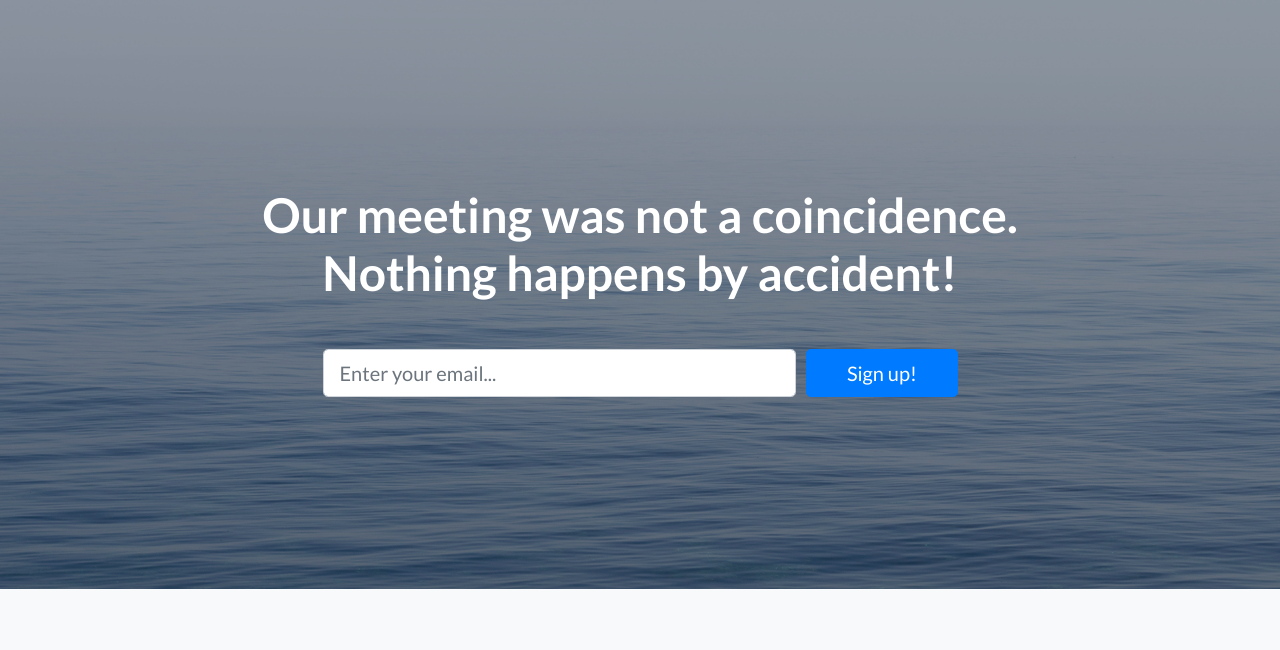
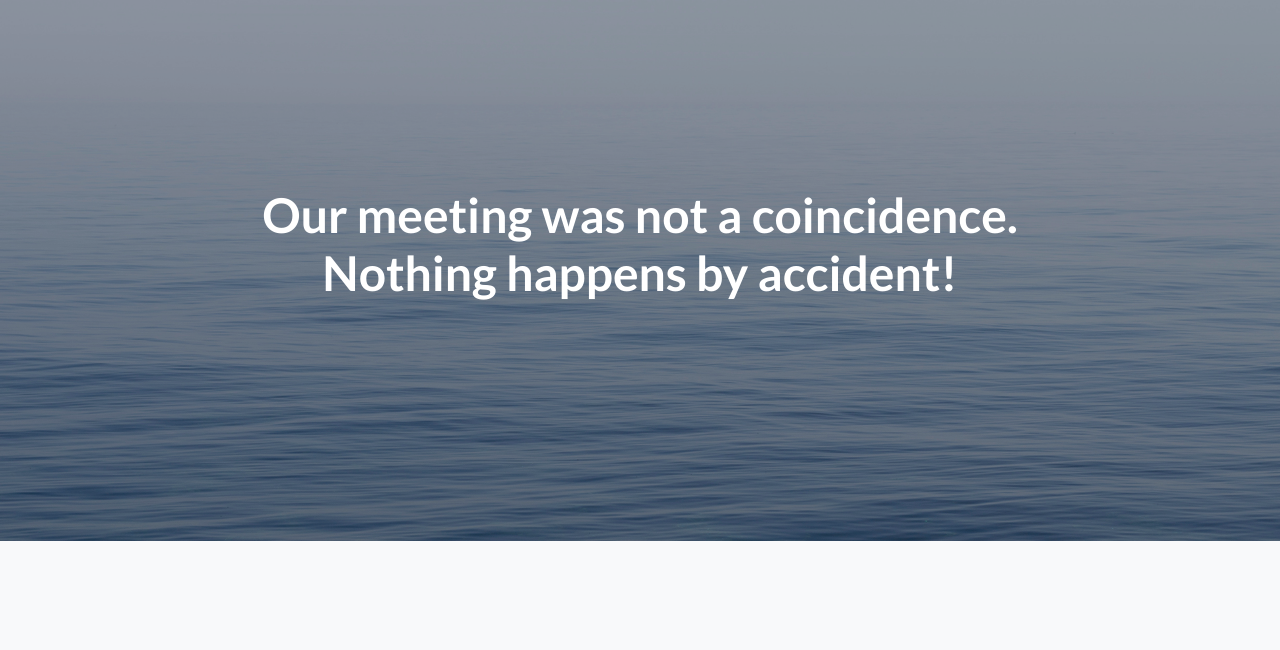
Before and after one commit to yosef7/personal-page, a website: page index.html in a window 1280 px wide. Shown: the part 62-712 px from the top of the page. Drawn offline with Linux system fonts and the light colour scheme.

Commit message:
ajustes basicos

```diff
--- a/index.html
+++ b/index.html
@@ -41,15 +41,15 @@
         <div class="col-xl-9 mx-auto">
           <h1 class="mb-5">Our meeting was not a coincidence. Nothing happens by accident!</h1>
         </div>
-        <div class="col-md-10 col-lg-8 col-xl-7 mx-auto">
+    <!--    <div class="col-md-10 col-lg-8 col-xl-7 mx-auto">
           <form>
             <div class="form-row">
               <div class="col-12 col-md-9 mb-2 mb-md-0">
                 <input type="email" class="form-control form-control-lg" placeholder="Enter your email...">
-              </div>
+             </div>
               <div class="col-12 col-md-3">
                 <button type="submit" class="btn btn-block btn-lg btn-primary">Sign up!</button>
-              </div>
+              </div>-->
             </div>
           </form>
         </div>
```
